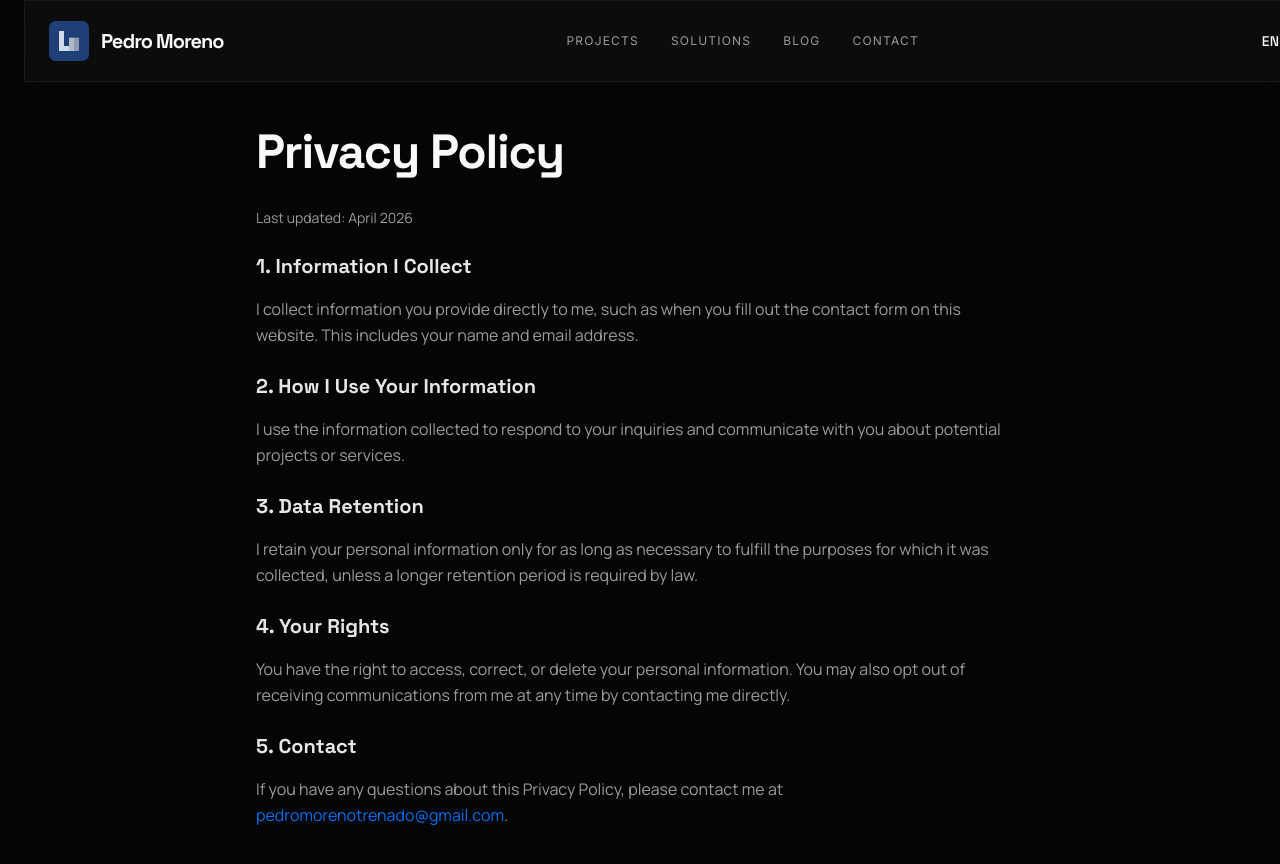
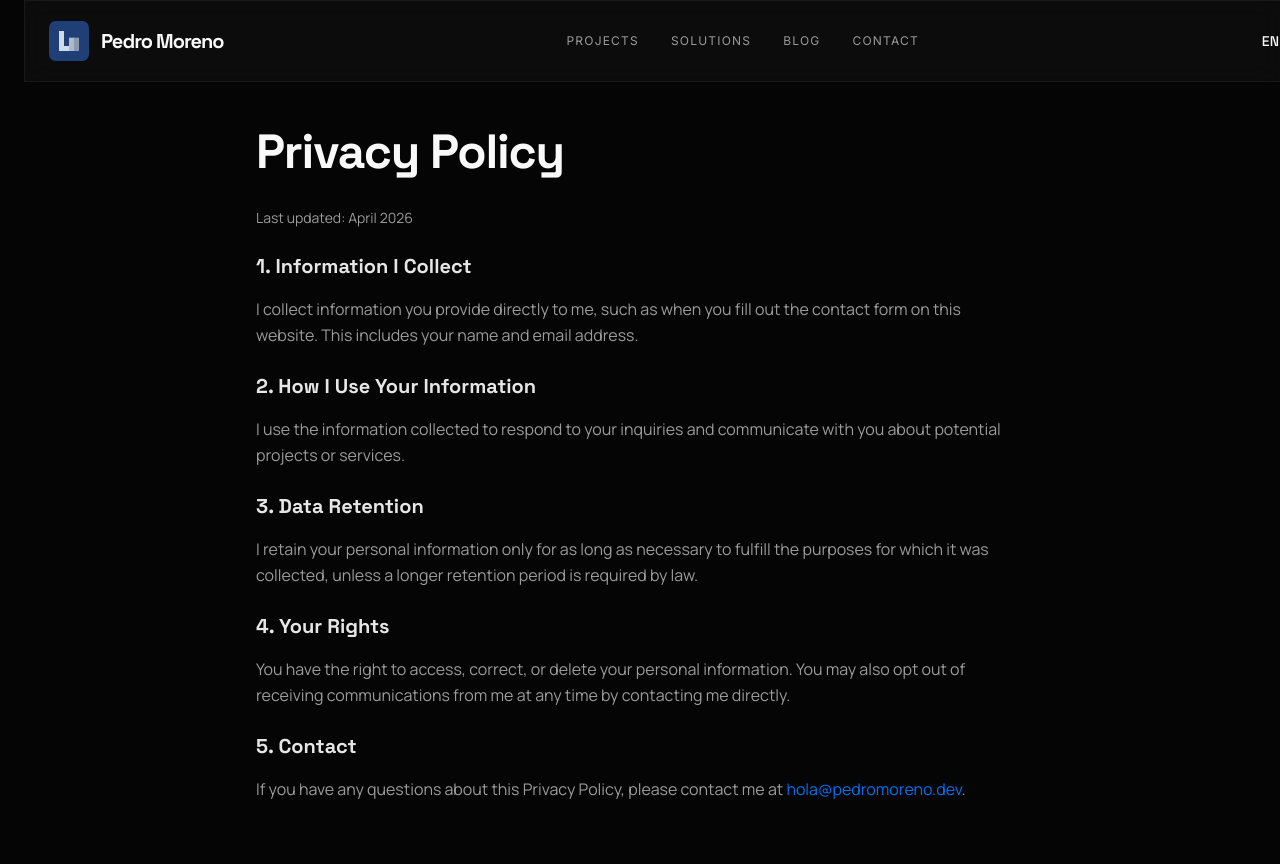
Before and after one commit to pedromoreno-dev/architect-showcase, a Nuxt app: page /privacy-policy in a window 1280 px wide. Shown: the top 864 px of the page. Built offline with nearby package versions, Linux system fonts and the light colour scheme.

Commit message:
chore: update contact email address across site and server configuration

```diff
--- a/components/sections/Contact.vue
+++ b/components/sections/Contact.vue
@@ -167,9 +167,9 @@ const resetForm = () => {
       </div>
 
       <div class="flex items-center justify-center gap-6 mt-10">
-        <a href="mailto:pedromorenotrenado@gmail.com" class="flex items-center gap-2 text-white/50 hover:text-accent-blue transition-colors">
+        <a href="mailto:hola@pedromoreno.dev" class="flex items-center gap-2 text-white/50 hover:text-accent-blue transition-colors">
           <Mail :size="16" />
-          <span class="font-body text-sm">pedromorenotrenado@gmail.com</span>
+          <span class="font-body text-sm">hola@pedromoreno.dev</span>
         </a>
         <span class="text-white/20">•</span>
         <div class="flex items-center gap-3">
--- a/pages/privacy-policy.vue
+++ b/pages/privacy-policy.vue
@@ -40,7 +40,7 @@ useSeo({
 
         <section>
           <h2 class="font-headline text-xl font-bold mb-4 text-white/90">{{ t('legal.privacy_policy.section5_title') }}</h2>
-          <p>{{ t('legal.privacy_policy.section5_desc') }} <a href="mailto:pedromorenotrenado@gmail.com" class="text-accent-blue hover:underline">pedromorenotrenado@gmail.com</a>.</p>
+          <p>{{ t('legal.privacy_policy.section5_desc') }} <a href="mailto:hola@pedromoreno.dev" class="text-accent-blue hover:underline">hola@pedromoreno.dev</a>.</p>
         </section>
       </div>
     </article>
--- a/pages/terms.vue
+++ b/pages/terms.vue
@@ -40,7 +40,7 @@ useSeo({
 
         <section>
           <h2 class="font-headline text-xl font-bold mb-4 text-white/90">{{ t('legal.terms.section5_title') }}</h2>
-          <p>{{ t('legal.terms.section5_desc') }} <a href="mailto:pedromorenotrenado@gmail.com" class="text-accent-blue hover:underline">pedromorenotrenado@gmail.com</a>.</p>
+          <p>{{ t('legal.terms.section5_desc') }} <a href="mailto:hola@pedromoreno.dev" class="text-accent-blue hover:underline">hola@pedromoreno.dev</a>.</p>
         </section>
       </div>
     </article>
```
Also changed, not shown: 1 other file (tests, documents, lock files or other folders).
